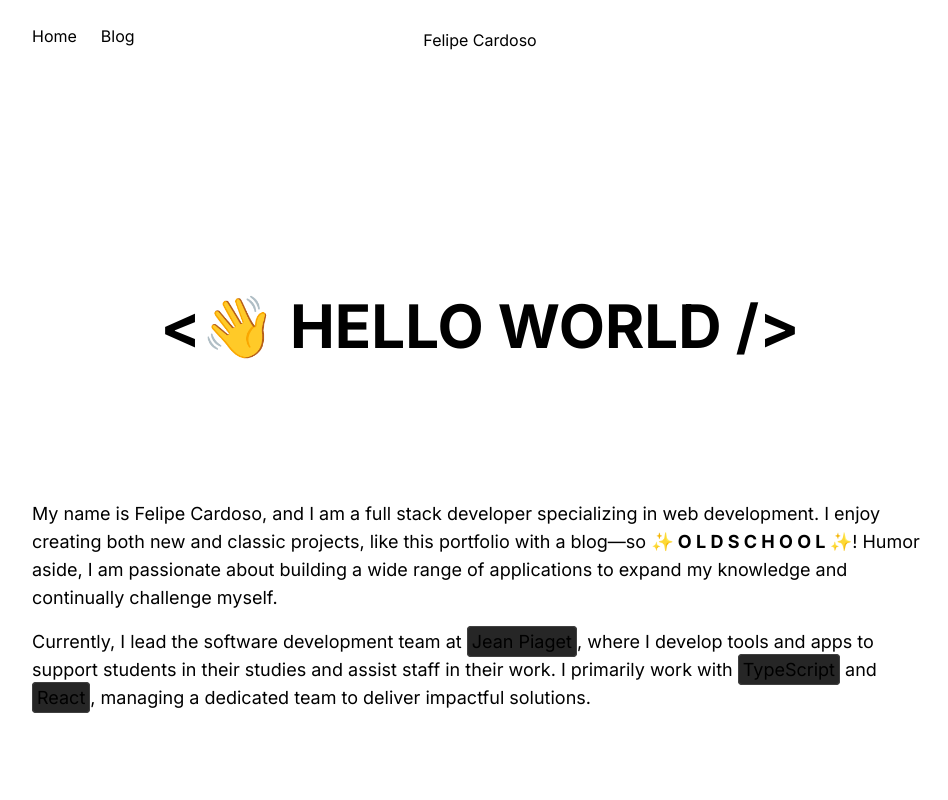
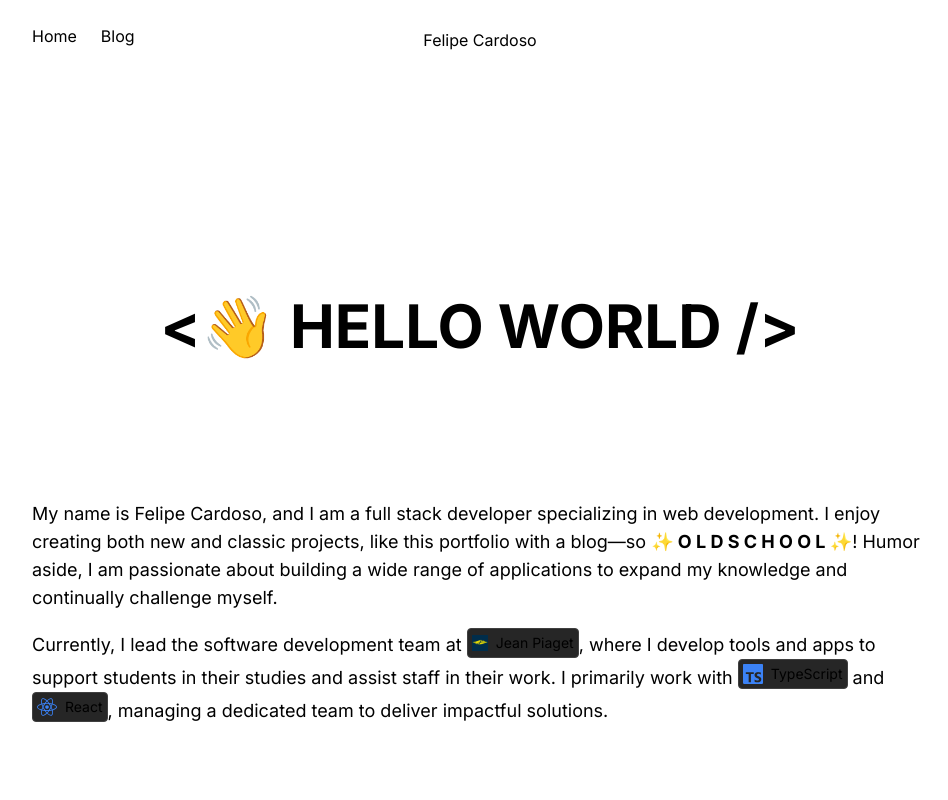
Before and after one commit to imLymei/portfolio-blog, a Next.js app: page / in a window 1280 px wide. Shown: the top 800 px of the page, without its empty margins (160-1108 px from the left). Built offline with nearby package versions, Linux system fonts and the light colour scheme.

Commit message:
feat: add icons to `BadgeLinks`

```diff
--- a/src/app/page.tsx
+++ b/src/app/page.tsx
@@ -3,6 +3,8 @@ import RollWrapper from "@/components/RollWrapper";
 import { ICON_SIZE, SKILLS, PROJECTS } from "@/config";
 import Image from "next/image";
 import Link from "next/link";
+import { FaReact } from "react-icons/fa6";
+import { SiTypescript } from "react-icons/si";
 
 export default function Home() {
   return (
@@ -23,15 +25,32 @@ export default function Home() {
         <p>
           Currently, I lead the software development team at{" "}
           <BadgeLink href="https://www.jeanpiaget.g12.br/">
+            <span className="relative aspect-square h-4">
+              <Image
+                src="/icons/jean-piaget.png"
+                alt="Jean Piaget Icon"
+                quality={100}
+                fill
+                className="object-contain"
+              />
+            </span>
             Jean Piaget
           </BadgeLink>
           , where I develop tools and apps to support students in their studies
           and assist staff in their work. I primarily work with{" "}
           <BadgeLink href="https://www.typescriptlang.org/">
+            <SiTypescript
+              className="text-blue-500"
+              size={ICON_SIZE.EXTRA_SMALL}
+            />
             TypeScript
           </BadgeLink>{" "}
-          and <BadgeLink href="https://react.dev/">React</BadgeLink>, managing a
-          dedicated team to deliver impactful solutions.
+          and{" "}
+          <BadgeLink href="https://react.dev/">
+            <FaReact className="text-blue-500" size={ICON_SIZE.EXTRA_SMALL} />{" "}
+            React
+          </BadgeLink>
+          , managing a dedicated team to deliver impactful solutions.
         </p>
       </section>
 
--- a/src/components/BadgeLink.tsx
+++ b/src/components/BadgeLink.tsx
@@ -9,7 +9,7 @@ export default function BadgeLink({ children, ...props }: BadgeLinkProps) {
     <Link
       {...props}
       target="_blank"
-      className="rounded border border-neutral-700 bg-neutral-800 p-1"
+      className="inline-flex items-center gap-2 rounded border border-neutral-700 bg-neutral-800 p-1 text-sm"
     >
       {children}
     </Link>
```
Also changed, not shown: public/icons/jean-piaget.png (added).
